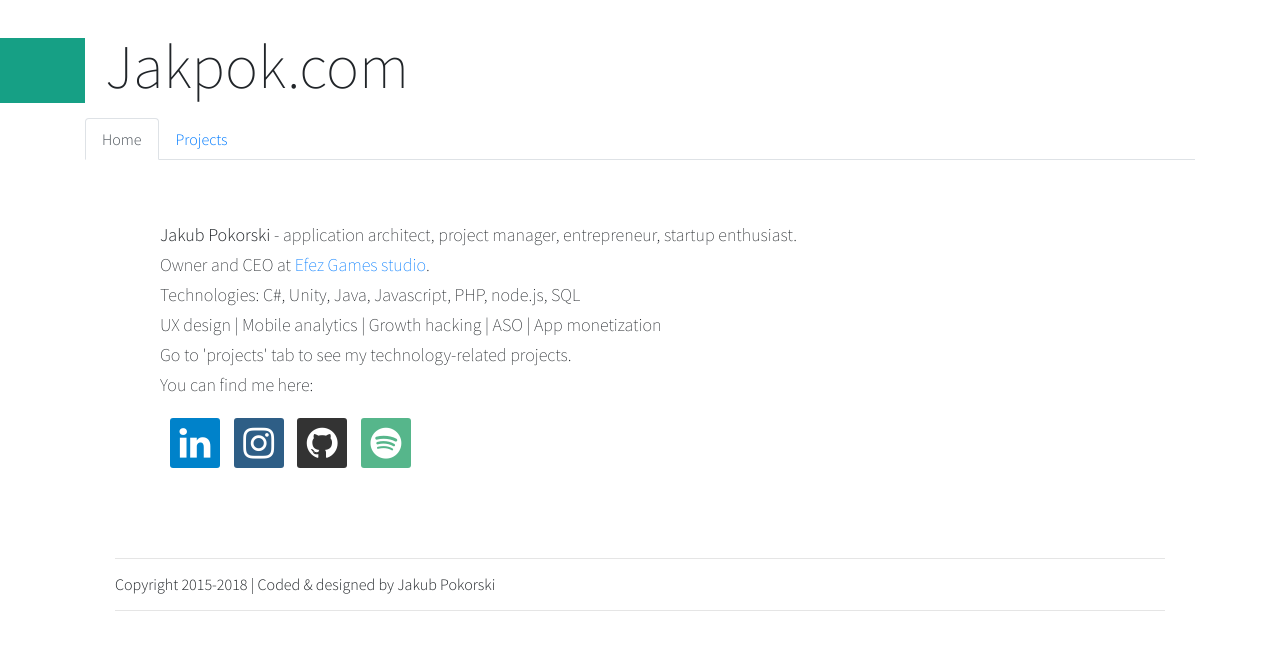
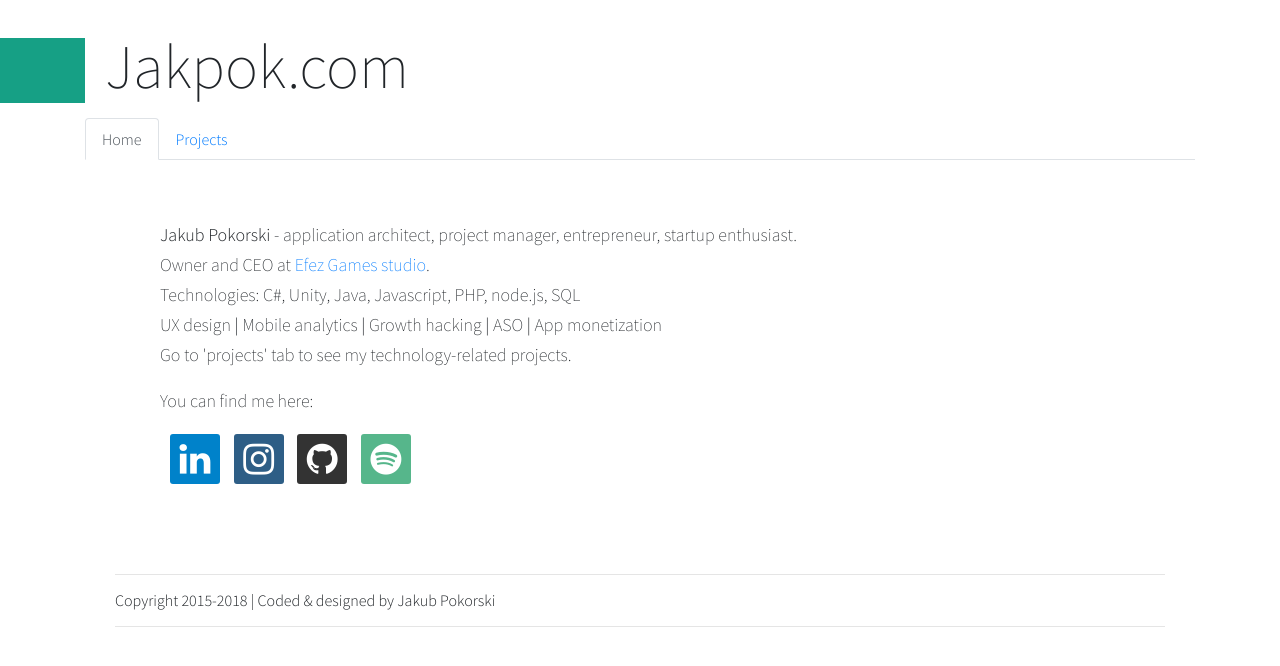
Before and after one commit to Jakpok/jakpok.github.io, a Jekyll site: the page built from index.html, in a window 1280 px wide. Shown: the top 666 px of the page. Built offline with Jekyll 4.4.1, drawn with Linux system fonts in a browser that asks for light colours; Markdown is read by kramdown in place of the engine named in the settings.

```diff
--- a/index.html
+++ b/index.html
@@ -1,11 +1,11 @@
 ---
 layout: default
 ---
-<b>Jakub Pokorski</b> - application architect, project manager, entrepreneur, startup enthusiast.<br/>
+<p><b>Jakub Pokorski</b> - application architect, project manager, entrepreneur, startup enthusiast.<br/>
 Owner and CEO at <a target="_blank" href="https://efezgames.com/">Efez Games studio</a>.<br/>
 Technologies: C#, Unity, Java, Javascript, PHP, node.js, SQL<br/>
-UX design | Mobile analytics | Growth hacking | ASO | App monetization<br/>
-Go to 'projects' tab to see my technology-related projects.<br/>
+  UX design <b>|</b> Mobile analytics <b>|</b> Growth hacking <b>|</b> ASO <b>|</b> App monetization<br/>
+  Go to 'projects' tab to see my technology-related projects.<br/></p>
 <p>You can find me here:</p>
 <a href="https://www.linkedin.com/in/jakpok/" class="fa fa-linkedin fa-2x"></a>
 <a href="https://www.instagram.com/thejakpok/" class="fa fa-instagram fa-2x"></a>
```
